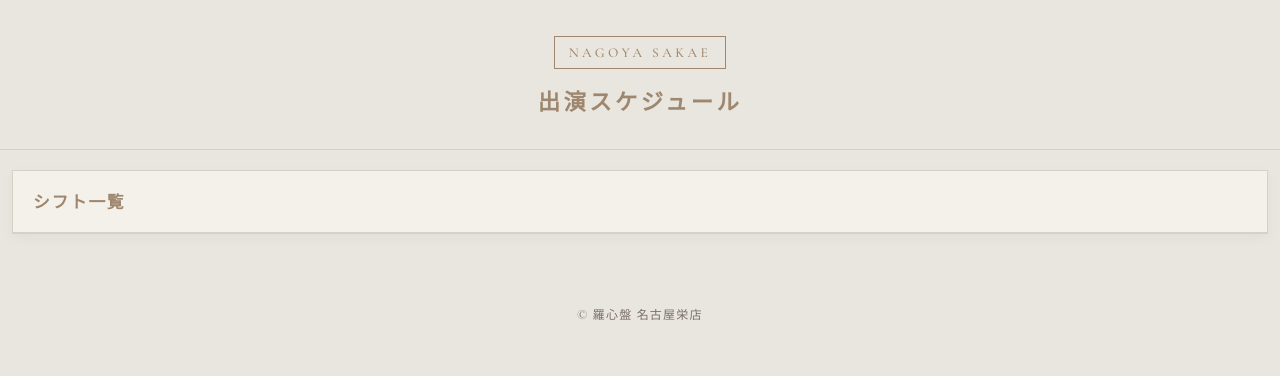
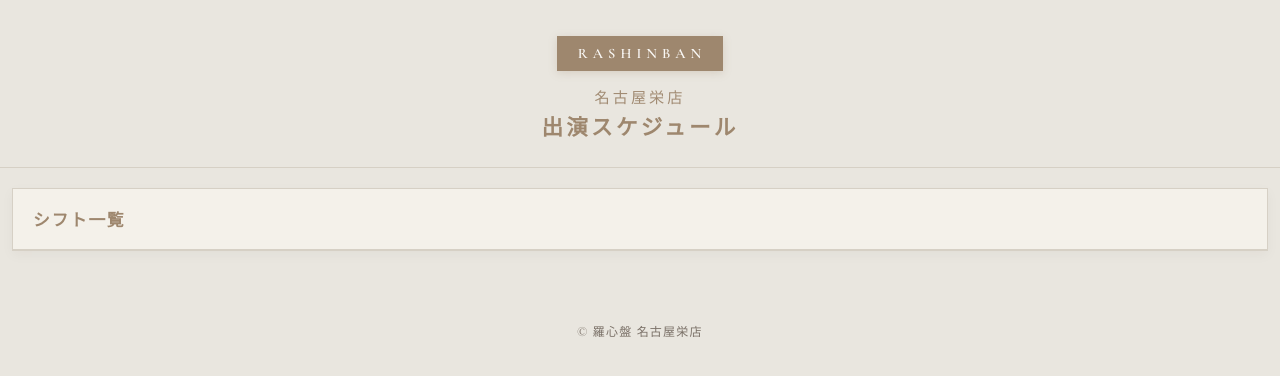
Before and after one commit to dev-adoreworks/rashinban-nagoya-shift, a plain HTML site: page index.html in a window 1280 px wide. Drawn offline with nearby package versions, Linux system fonts and the light colour scheme; no server answers.

Commit message:
Design header with RASHINBAN logo badge and two-line title

```diff
--- a/index.html
+++ b/index.html
@@ -49,28 +49,34 @@
         .store-badge {
             display: inline-block;
             font-family: 'Cormorant Garamond', serif;
-            font-size: 0.85rem;
-            letter-spacing: 0.25em;
-            color: var(--accent-gold);
+            font-size: 0.9rem;
+            font-weight: 600;
+            letter-spacing: 0.35em;
+            padding: 5px 16px 4px 20px; /* letter-spacingの右余白を考慮して中央揃え */
+            margin-bottom: 14px;
+            text-transform: uppercase;
+            background-color: var(--accent-gold);
+            color: #FAF8F5;
             border: 1px solid var(--accent-gold);
-            padding: 4px 14px;
-            margin-bottom: 12px;
-            text-transform: uppercase;
+            box-shadow: 0 2px 8px rgba(158, 135, 110, 0.25);
         }
 
         h1 {
-            font-size: 1.4rem;
+            font-size: 1.35rem;
             font-weight: 600;
             letter-spacing: 0.15em;
             color: var(--accent-gold);
-            margin-bottom: 6px;
+            line-height: 1.5;
+            margin-bottom: 0;
         }
 
-        .subtitle {
-            font-family: 'Cormorant Garamond', serif;
-            font-size: 1rem;
-            color: var(--text-light);
-            letter-spacing: 0.1em;
+        .store-title-sub {
+            display: block;
+            font-size: 0.95rem;
+            font-weight: 500;
+            letter-spacing: 0.2em;
+            margin-bottom: 2px;
+            opacity: 0.95;
         }
 
         .container {
@@ -221,9 +227,11 @@
 <body>
 
     <header>
-        <div class="store-badge" id="store-badge-text">Nagoya Sakae</div>
-        <h1 id="main-title">出演スケジュール</h1>
-        <div class="subtitle" id="current-month-sub"></div>
+        <div class="store-badge">RASHINBAN</div>
+        <h1 id="main-title">
+            <span class="store-title-sub">名古屋栄店</span>
+            出演スケジュール
+        </h1>
     </header>
 
     <div class="container">
@@ -280,8 +288,6 @@
         }
 
         function renderApp() {
-            document.getElementById('store-badge-text').textContent = STORE_NAME;
-            document.getElementById('current-month-sub').textContent = `${YEAR} . ${String(MONTH).padStart(2, '0')}`;
             document.getElementById('month-title').textContent = `${YEAR}年${MONTH}月`;
             document.getElementById('footer-text').innerHTML = `&copy; 羅心盤 ${STORE_NAME}`;
 
```
